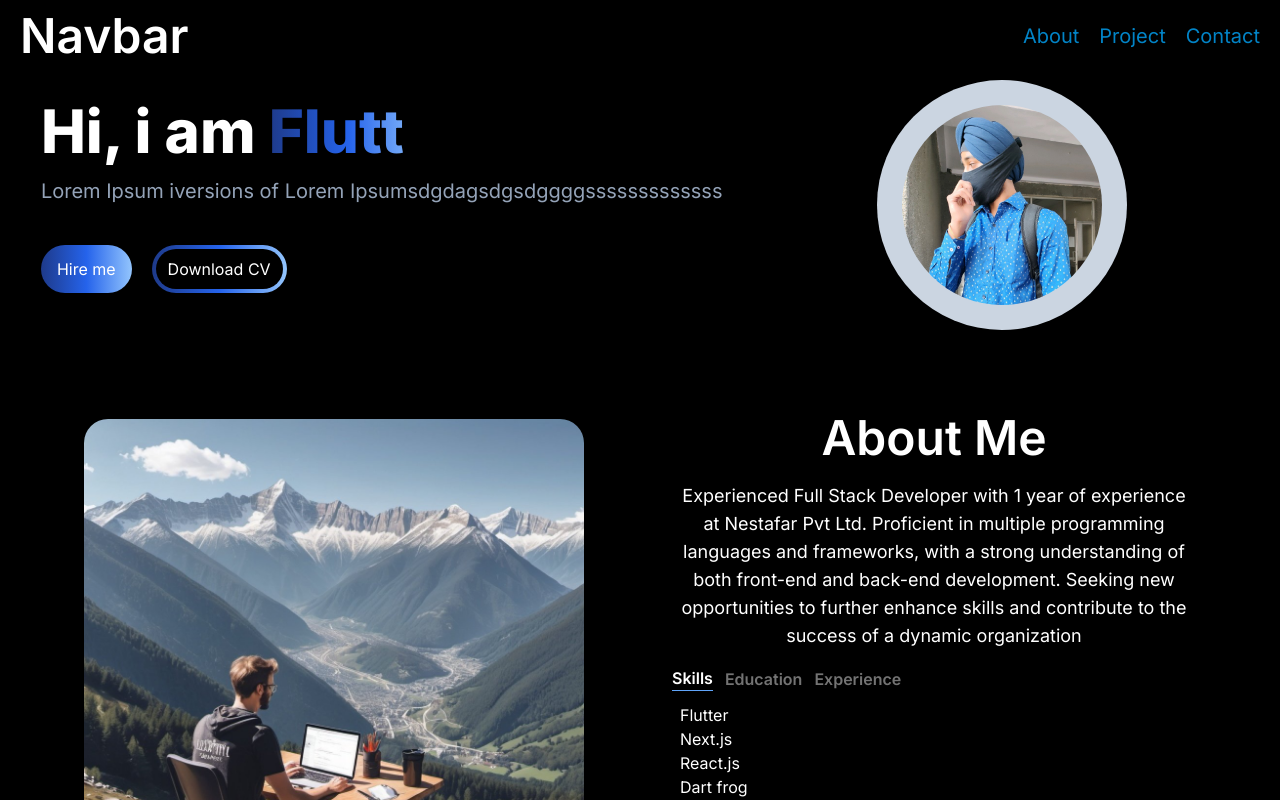
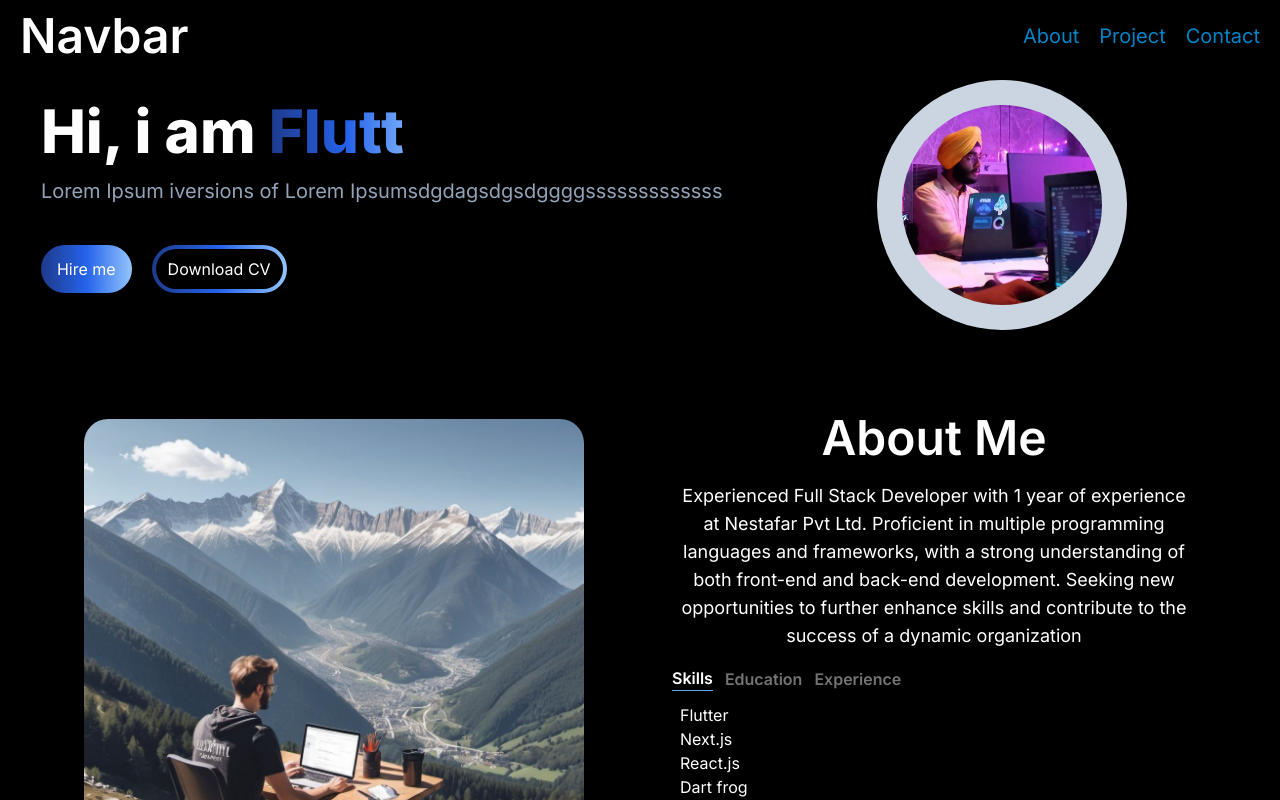
Before and after one commit to anshd258/portfolio-next, a Next.js app: page / in a window 1280 px wide. Shown: the top 800 px of the page. Built offline with nearby package versions, Linux system fonts and the light colour scheme.

Commit message:
added new profile image

```diff
--- a/app/components/heroSection.jsx
+++ b/app/components/heroSection.jsx
@@ -41,7 +41,7 @@ function HeroSection() {
                 </div >
                 <div className='col-span-5 mt-5  lg:mt-0 flex justify-center items-center  sm:place-content-center sm:justify-center'>
                     <div className='bg-slate-300 w-[250px] h-[250px] rounded-full relative flex justify-center items-center'>
-                        <Image src="/images/img.png" alt="profile image" width={200} height={200} className='rounded-full ' />
+                        <Image src="/images/profile.jpg" alt="profile image" width={200} height={200} className='rounded-full ' />
                     </div>
                 </div>
             </div>
```
Also changed, not shown: public/images/profile.jpg (added).
